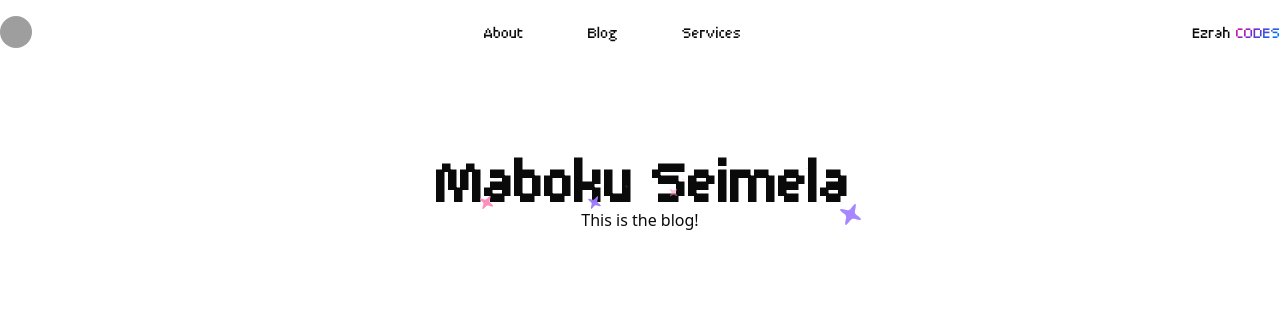
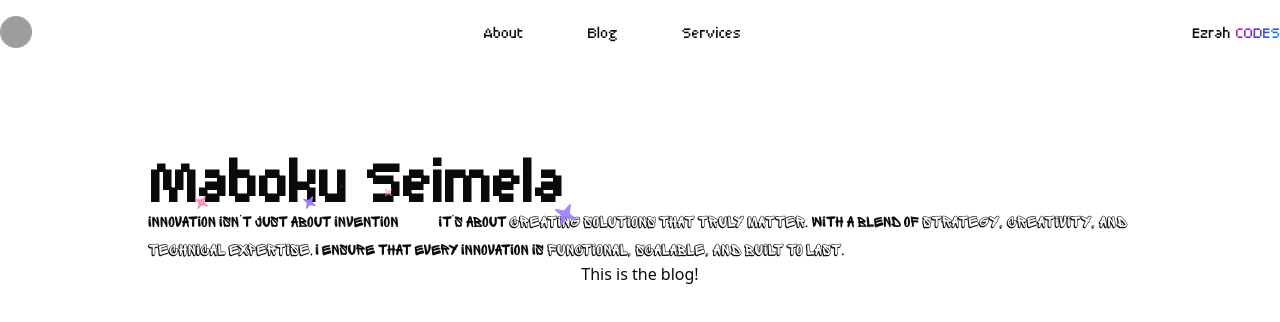
Before and after one commit to Maboku1111/port, a React (Vite) app in the folder frontend/: page / in a window 1280 px wide. Shown: the top 322 px of the page. Built offline with nearby package versions, Linux system fonts and the light colour scheme; no server answers; grey boxes are pictures that could not be loaded.

Commit message:
portfolio

```diff
--- a/frontend/src/App.css
+++ b/frontend/src/App.css
@@ -5,6 +5,32 @@
   src: url("./assets/fonts/Pixer-Regular.ttf") format("truetype");
 }
 
+@font-face {
+  font-family: myFont1;
+  src: url("./assets/fonts/SpriteGraffiti-Regular.ttf") format("truetype");
+}
+
+@font-face {
+  font-family: myFont2;
+  src: url("./assets/fonts/SpriteGraffiti-Shadow.ttf") format("truetype");
+}
+
 .navbar {
   font-family: myFont;
 }
+
+.bio {
+  font-family: myFont1;
+}
+
+.inner-text {
+  font-family: myFont2;
+}
+
+.icon {
+  display: inline-flex;
+  width: 30px;
+  height: 30px;
+  padding-left: 20px;
+  padding-right: 20px;
+}
--- a/frontend/src/components/Hero.jsx
+++ b/frontend/src/components/Hero.jsx
@@ -6,8 +6,8 @@ function Hero() {
       <div className="mt-16">
         <SparklesText className="navbar" text="Maboku Seimela" />
 
-        {/* <p className="bio">
-          Innovation isn’t just about invention—it’s about{" "}
+        <p className="bio">
+          Innovation isn’t just about invention<svg className="icon" viewBox="0 0 1024 1024" class="icon" version="1.1" xmlns="http://www.w3.org/2000/svg" fill="#000000"><g id="SVGRepo_bgCarrier" stroke-width="0"></g><g id="SVGRepo_tracerCarrier" stroke-linecap="round" stroke-linejoin="round"></g><g id="SVGRepo_iconCarrier"><path d="M512 960c-92.8 0-160-200-160-448S419.2 64 512 64s160 200 160 448-67.2 448-160 448z m0-32c65.6 0 128-185.6 128-416S577.6 96 512 96s-128 185.6-128 416 62.4 416 128 416z" fill="#1464EC"></path><path d="M124.8 736c-48-80 92.8-238.4 307.2-363.2S852.8 208 899.2 288 806.4 526.4 592 651.2 171.2 816 124.8 736z m27.2-16c33.6 57.6 225.6 17.6 424-97.6S905.6 361.6 872 304 646.4 286.4 448 401.6 118.4 662.4 152 720z" fill="#1464EC"></path><path d="M899.2 736c-46.4 80-254.4 38.4-467.2-84.8S76.8 368 124.8 288s254.4-38.4 467.2 84.8S947.2 656 899.2 736z m-27.2-16c33.6-57.6-97.6-203.2-296-318.4S184 246.4 152 304 249.6 507.2 448 622.4s392 155.2 424 97.6z" fill="#1464EC"></path><path d="M512 592c-44.8 0-80-35.2-80-80s35.2-80 80-80 80 35.2 80 80-35.2 80-80 80zM272 312c-27.2 0-48-20.8-48-48s20.8-48 48-48 48 20.8 48 48-20.8 48-48 48zM416 880c-27.2 0-48-20.8-48-48s20.8-48 48-48 48 20.8 48 48-20.8 48-48 48z m448-432c-27.2 0-48-20.8-48-48s20.8-48 48-48 48 20.8 48 48-20.8 48-48 48z" fill="#2F4BFF"></path></g></svg>it’s about{" "}
           <span className="inner-text">
             creating solutions that truly matter
           </span>
@@ -20,7 +20,7 @@ function Hero() {
             functional, scalable, and built to last
           </span>
           .
-        </p> */}
+        </p>
       </div>
     </section>
   );
```
Also changed, not shown: frontend/src/assets/fonts/SpriteGraffiti-Regular.ttf (added), frontend/src/assets/fonts/SpriteGraffiti-Shadow.ttf (added).
